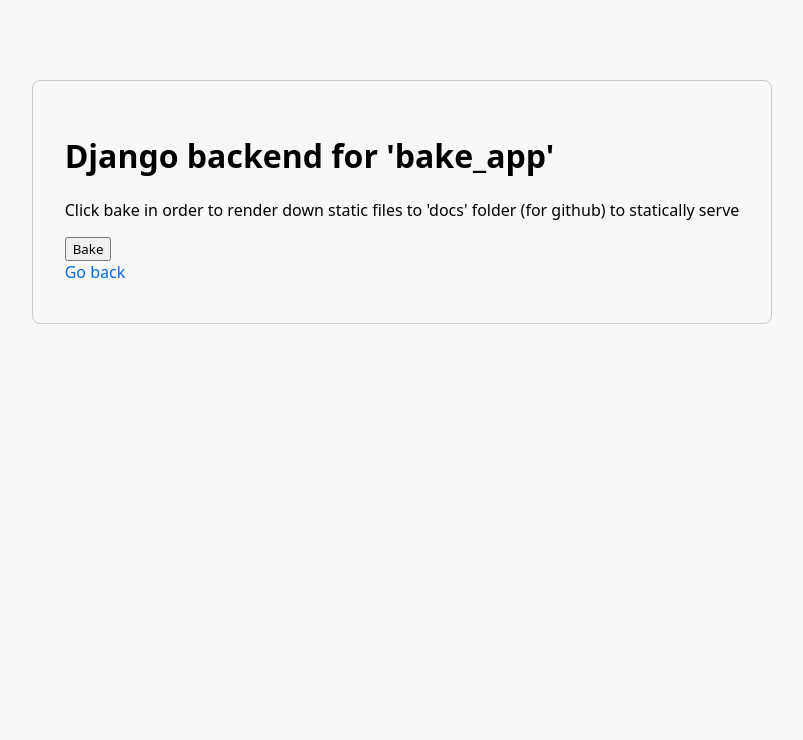
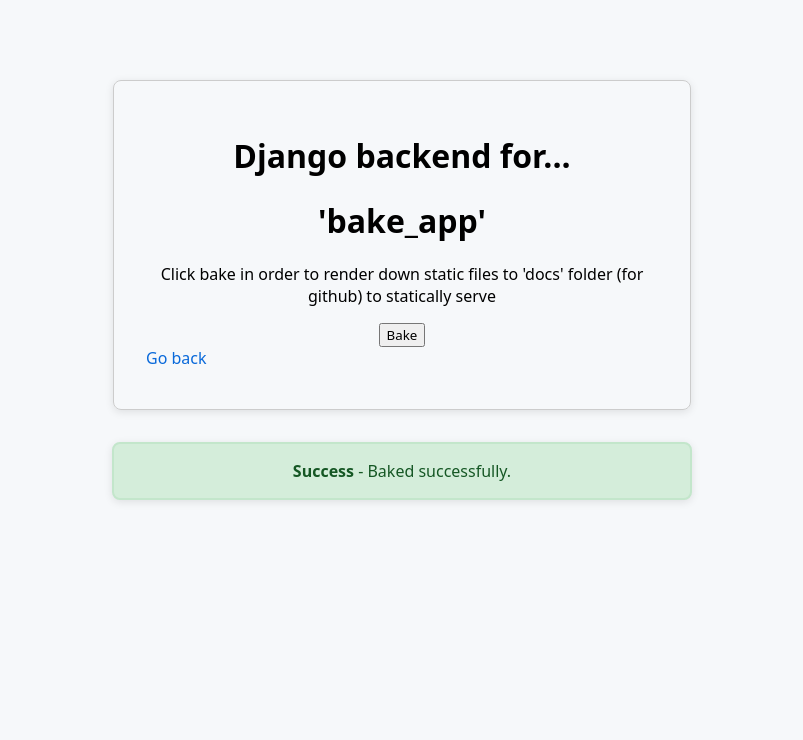
Before and after one commit to CraigMason19/music_theory_docs, a Django app: page /bake/ in a window 1280 px wide. Shown: the top 740 px of the page, without its empty margins (238-1041 px from the left). Run offline with Django 5.2, Linux system fonts and the light colour scheme.

Commit message:
Added message display

```diff
--- a/bake_app/templates/bake.html
+++ b/bake_app/templates/bake.html
@@ -7,14 +7,14 @@
   <meta charset="UTF-8" name="viewport" content="width=device-width, initial-scale=1">
   <link rel="stylesheet" href="{% static 'CSS/constants.css' %}">
   <link rel="stylesheet" href="{% static 'CSS/backend-styles.css' %}">
-
+  <link rel="stylesheet" href="{% static 'CSS/messages.css' %}">
   <title>Bake App</title>
 </head>
 
 <body>
-
-  <div class="centered">
-	  <H1>Django backend for 'bake_app'</H1>
+  <div class="box centered">
+	  <H1>Django backend for...</H1>
+    <h1>'bake_app'</h1>
 
 	  <p>Click bake in order to render down static files to 'docs' folder (for github) to statically serve</p>
 
@@ -23,6 +23,14 @@
 	  <a href="/">Go back</a>
   </div>
 
+  {% if messages %}
+    {% for message in messages %}
+      <div class="box message message-{{message.tags}}">
+        <p><strong>{{ message.tags|capfirst }}</strong> - {{ message }}</p>
+      </div>
+    {% endfor %}
+  {% endif %}
+
 </body>
 
 <script src="{% static 'debug.js' %}"></script>
```
